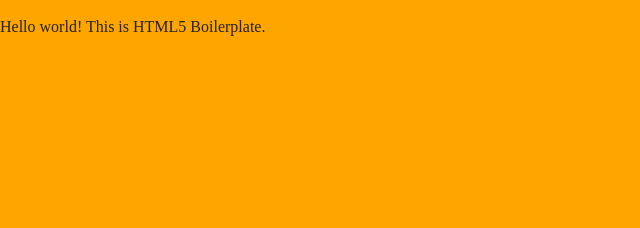
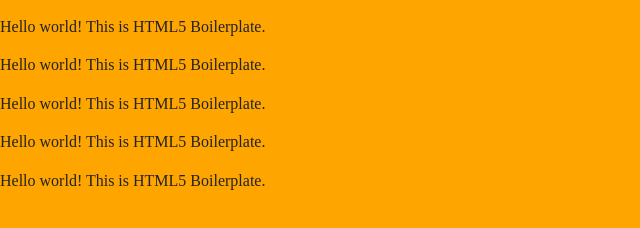
Before and after one commit to sandersmit/Gitrepo1, a plain HTML site: page index.html in a window 1280 px wide. Shown: the whole page, without its empty margins (0-640 px from the left). Drawn offline with nearby package versions, Linux system fonts and the light colour scheme.

Commit message:
change in paragraphs

```diff
--- a/index.html
+++ b/index.html
@@ -21,6 +21,10 @@
 
         <!-- Add your site or application content here -->
         <p>Hello world! This is HTML5 Boilerplate.</p>
+        <p>Hello world! This is HTML5 Boilerplate.</p>
+        <p>Hello world! This is HTML5 Boilerplate.</p>
+        <p>Hello world! This is HTML5 Boilerplate.</p>
+        <p>Hello world! This is HTML5 Boilerplate.</p>
 
         <div class="container">
 
```
